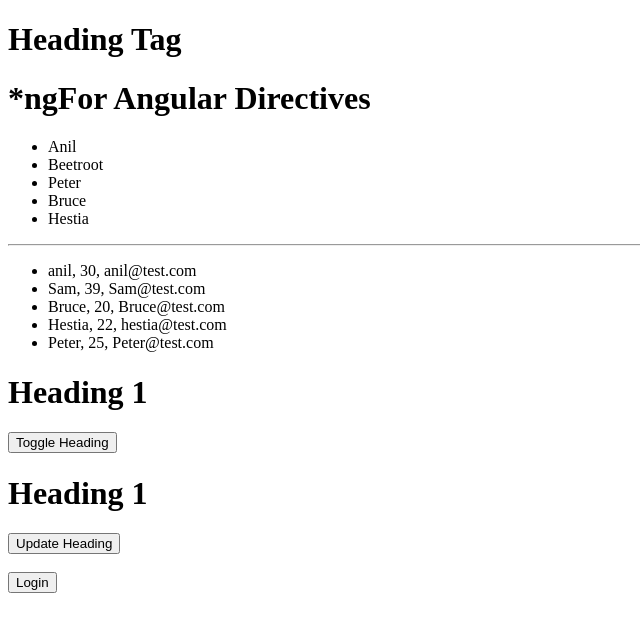
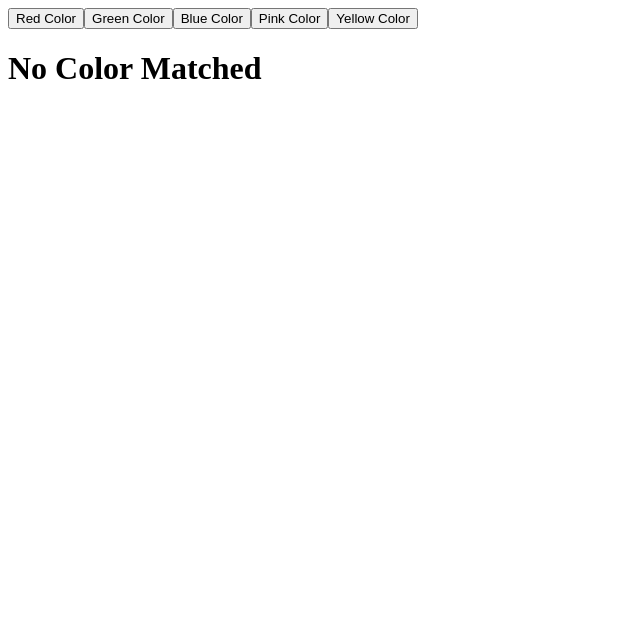
Before and after one commit to Chabsy123/angular-v19-tutorial, an Angular app: page / in a window 1280 px wide. Shown: the top 632 px of the page, without its empty margins (0-640 px from the left). Built offline with nearby package versions, Linux system fonts and the light colour scheme.

Commit message:
Add ngSwitch With Dynamic Color Selection

```diff
--- a/src/app/app.component.html
+++ b/src/app/app.component.html
@@ -352,48 +352,64 @@ type="text" name="user"
 <!-- Directives in Angular -->
 <!-- to hide and show an element as defined and imported in the ts file-->
 <!-- Conditionally show heading if 'show' is true -->
-<h1 *ngIf="show">Heading Tag</h1>
+<!-- <h1 *ngIf="show">Heading Tag</h1> -->
 
 <!-- Title for ngFor directive demonstration -->
-<h1>*ngFor Angular Directives</h1>
+<!-- <h1>*ngFor Angular Directives</h1> -->
 
 <!-- Loop through student name array and display each -->
-<ul>
+<!-- <ul>
   <li *ngFor="let student of students">
     {{ student }}
   </li>
 </ul>
 
-<hr>
+<hr> -->
 
 <!-- Loop through studentData object array -->
 <!-- Display each student's name, age, and email -->
-<ul>
+<!-- <ul>
   <li *ngFor="let student of studentData">
     {{ student.name }}, {{ student.age }}, {{ student.email }}
   </li>
-</ul>
+</ul> -->
 
 <!-- NgIf Directives -->
 
 <!-- Displays heading only if 'shows' is true -->
-<h1 *ngIf="shows">Heading 1</h1>
-<button (click)="toggle()">Toggle Heading</button>
+<!-- <h1 *ngIf="shows">Heading 1</h1>
+<button (click)="toggle()">Toggle Heading</button> -->
 
 <!-- Display one specific heading based on block value -->
-<h1 *ngIf="block == 1">Heading 1</h1>
+<!-- <h1 *ngIf="block == 1">Heading 1</h1>
 <h1 *ngIf="block == 2">Heading 2</h1>
 <h1 *ngIf="block == 3">Heading 3</h1>
-<h1 *ngIf="block == 4">Heading 4</h1>
+<h1 *ngIf="block == 4">Heading 4</h1> -->
 
 <!-- Button to increment the block number -->
-<button (click)="updateBlockVal()">Update Heading</button>
+<!-- <button (click)="updateBlockVal()">Update Heading</button>
 
-<br /><br />
+<br /><br /> -->
 
 <!-- Show one button at a time using ngIf and ng-template -->
 <!-- Only Logout is shown when login is true, otherwise Login -->
-<button *ngIf="login; else elseBlock" (click)="loginToggle()">Logout</button>
+<!-- <button *ngIf="login; else elseBlock" (click)="loginToggle()">Logout</button>
 <ng-template #elseBlock>
   <button (click)="loginToggle()">Login</button>
-</ng-template>
+</ng-template> -->
+
+<!-- switch directive -->
+ <button (click)="changeColor('red')">Red Color</button>
+ <button (click)="changeColor('green')">Green Color</button>
+ <button (click)="changeColor('blue')">Blue Color</button>
+ <button (click)="changeColor('pink')">Pink Color</button>
+ <button (click)="changeColor('yellow')">Yellow Color</button>
+ <div [ngSwitch]="color">
+ <h1 *ngSwitchCase="'red'" style="background-color: red;">Red Color</h1>
+  <h1 *ngSwitchCase="'green'" style="background-color: green;">Green Color</h1>
+ <h1 *ngSwitchCase="'blue'" style="background-color: blue;">Blue Color</h1>
+ <h1 *ngSwitchCase="'pink'" style="background-color: pink;">Pink Color</h1>
+ <h1 *ngSwitchCase="'yellow'" style="background-color: yellow;">Yellow Color</h1>
+ <h1 *ngSwitchDefault >No Color Matched</h1>
+
+</div>
--- a/src/app/app.component.ts
+++ b/src/app/app.component.ts
@@ -6,7 +6,7 @@ import { Component, effect, signal, } from '@angular/core';
 // import { SignupComponent } from './signup/signup.component';
 // import { ProfileComponent } from '../profile/profile.component';
 // import { UserComponent } from './user/user.component';
-import { NgFor, NgIf } from '@angular/common';
+import {  NgSwitch, NgSwitchCase, NgSwitchDefault } from '@angular/common';
 
 // import { RouterOutlet } from '@angular/router';
 
@@ -14,7 +14,7 @@ import { NgFor, NgIf } from '@angular/common';
   selector: 'app-root',
   // for any component to be used, it has to be imported from the app component.
   // for directives, depending on the one you want to use import them as well
-  imports: [NgIf, NgFor],
+  imports: [ NgSwitch, NgSwitchCase, NgSwitchDefault],
   templateUrl: './app.component.html',
   styleUrl: './app.component.css'
 })
@@ -319,60 +319,66 @@ export class AppComponent {
 
   // Directives In Angular
   // defining show to be true or false to display the element on the page as a structural directive
-  show = true
+//   show = true
 
  // Simple list of student names for string-based display
-students = ["Anil", "Beetroot", "Peter", "Bruce", "Hestia"];
+// students = ["Anil", "Beetroot", "Peter", "Bruce", "Hestia"];
 
 // List of student objects with name, age, and email
-studentData = [
-  {
-    name: 'anil',
-    age: 30,
-    email: 'anil@test.com'
-  },
-  {
-    name: 'Sam',
-    age: 39,
-    email: 'Sam@test.com'
-  },
-  {
-    name: 'Bruce',
-    age: 20,
-    email: 'Bruce@test.com'
-  },
-  {
-    name: 'Hestia',
-    age: 22,
-    email: 'hestia@test.com'
-  },
-  {
-    name: 'Peter',
-    age: 25,
-    email: 'Peter@test.com'
-  },
-];
+// studentData = [
+//   {
+//     name: 'anil',
+//     age: 30,
+//     email: 'anil@test.com'
+//   },
+//   {
+//     name: 'Sam',
+//     age: 39,
+//     email: 'Sam@test.com'
+//   },
+//   {
+//     name: 'Bruce',
+//     age: 20,
+//     email: 'Bruce@test.com'
+//   },
+//   {
+//     name: 'Hestia',
+//     age: 22,
+//     email: 'hestia@test.com'
+//   },
+//   {
+//     name: 'Peter',
+//     age: 25,
+//     email: 'Peter@test.com'
+//   },
+// ];
 
 // NgIf directive examples
 
-shows = true;     // Controls visibility of Heading 1
-block = 1;        // Controls which numbered heading is shown
-login = false;    // Tracks login state for toggle logic
+// shows = true;     // Controls visibility of Heading 1
+// block = 1;        // Controls which numbered heading is shown
+// login = false;    // Tracks login state for toggle logic
 
 // Toggles the visibility of the first heading
-toggle() {
-  this.shows = !this.shows;
-}
+// toggle() {
+//   this.shows = !this.shows;
+// }
 
 // Cycles through block values (1 → 2 → 3 → 4...)
-updateBlockVal() {
-  this.block++;
+// updateBlockVal() {
+//   this.block++;
+// }
+
+ // Toggles login state to switch between Login and Logout buttons
+// loginToggle() {
+//   this.login = !this.login;
+// }
+
+// switch directive
+// showing one color at a time with conditions(whichever color is shown here will show on the output as well unless it is not defined in the html template in this case "black")
+color="black"
+
+changeColor(color:string){
+   this.color = color;
 }
-
-// Toggles login state to switch between Login and Logout buttons
-loginToggle() {
-  this.login = !this.login;
 }
-
-
-}
```
